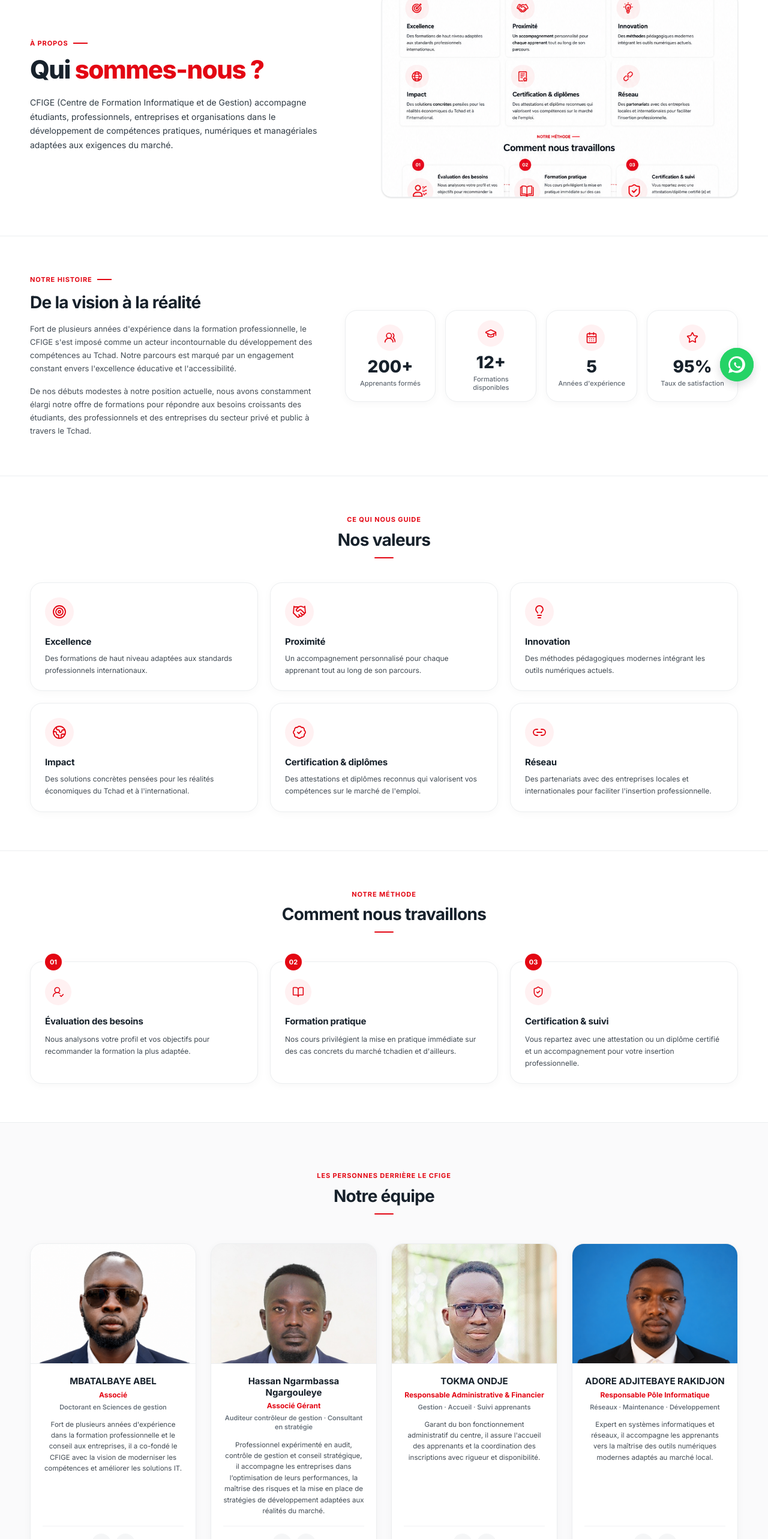
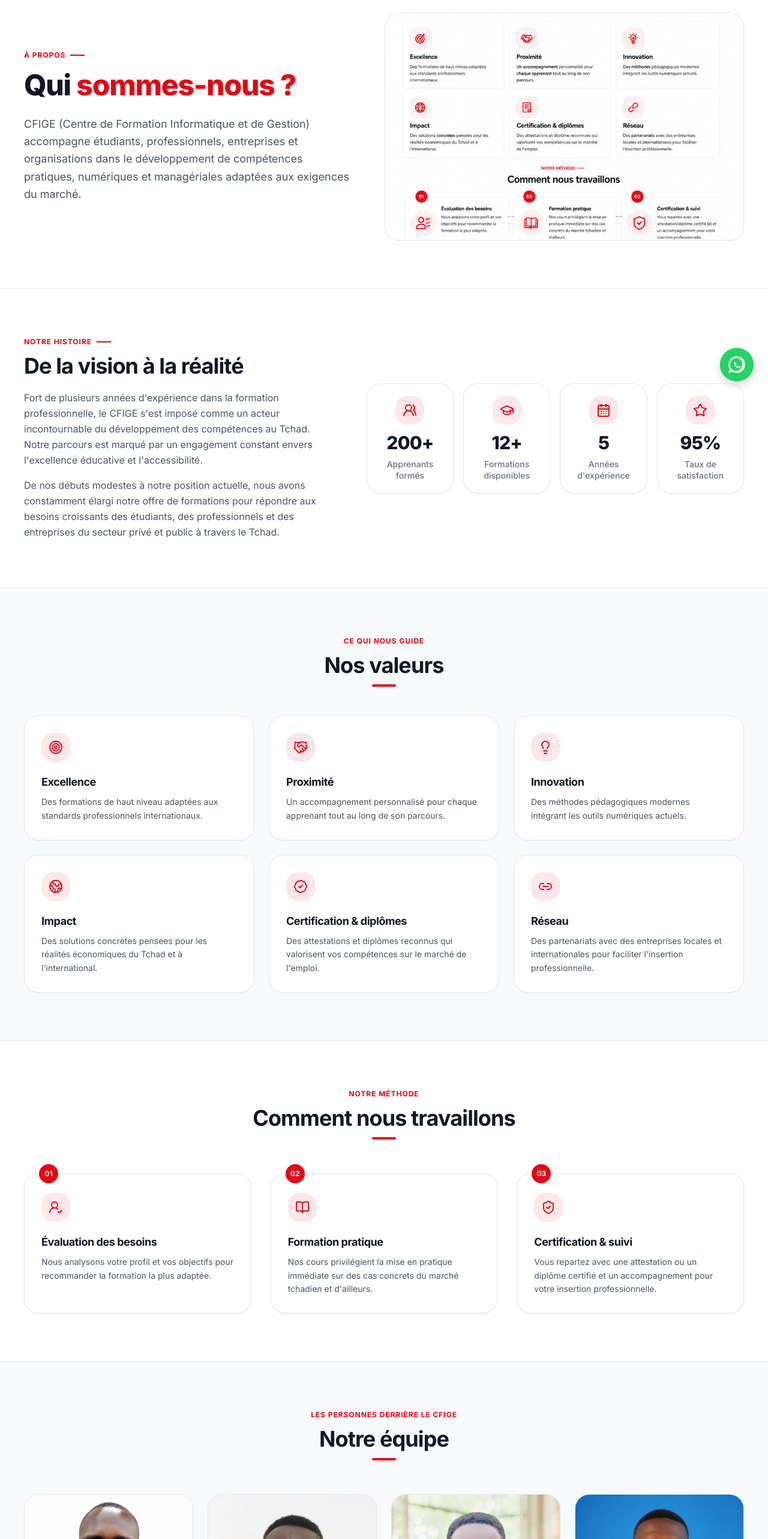
Before and after one commit to marcmahonte-art/cfige-tchad, a Next.js app: page /a-propos in a window 1280 px wide. Shown: the part 140-2706 px from the top of the page at 60% size. Built offline with nearby package versions, Linux system fonts and the light colour scheme.

Commit message:
Harmonisation typographie et echelle de texte avec le Design System CFIGE

```diff
--- a/src/components/about/about-hero.tsx
+++ b/src/components/about/about-hero.tsx
@@ -3,25 +3,25 @@
 export function AboutHero() {
   return (
     <section
-      className="relative bg-white pt-8 pb-12 lg:pt-12 lg:pb-16 overflow-hidden border-b border-[#ECEEF0]"
+      className="relative bg-white py-12 sm:py-16 lg:py-20 border-b border-gray-200 overflow-hidden"
       aria-labelledby="about-hero-title"
     >
-      <div className="container-site">
-        <div className="grid grid-cols-1 lg:grid-cols-[0.95fr_1.05fr] gap-8 lg:gap-12 items-center">
+      <div className="cfige-container">
+        <div className="grid grid-cols-1 lg:grid-cols-[1fr_1.1fr] gap-8 lg:gap-14 items-center">
           <div>
             <div className="flex items-center gap-2">
-              <span className="text-[11px] font-bold uppercase tracking-[0.08em] text-[#E30613]">
+              <span className="text-xs font-bold uppercase tracking-[0.08em] text-primary">
                 À PROPOS
               </span>
-              <span className="h-[2px] w-6 bg-[#E30613]" />
+              <span className="h-0.5 w-6 bg-primary" />
             </div>
             <h1
               id="about-hero-title"
-              className="mt-3 text-3xl sm:text-4xl lg:text-[42px] font-extrabold leading-[1.1] tracking-[-0.035em] text-[#17212B]"
+              className="mt-3 text-3xl sm:text-4xl lg:text-5xl font-extrabold leading-tight tracking-tight text-gray-900"
             >
-              Qui <span className="text-[#E30613]">sommes-nous ?</span>
+              Qui <span className="text-primary">sommes-nous ?</span>
             </h1>
-            <p className="mt-5 text-[13px] sm:text-[14px] leading-[1.7] text-[#303B45] max-w-[480px]">
+            <p className="mt-5 text-base sm:text-lg leading-relaxed text-gray-600 max-w-xl">
               CFIGE (Centre de Formation Informatique et de Gestion) accompagne
               étudiants, professionnels, entreprises et organisations dans le
               développement de compétences pratiques, numériques et managériales
@@ -29,14 +29,14 @@
             </p>
           </div>
 
-          <div className="relative h-[260px] sm:h-[320px] lg:h-[340px] w-full rounded-lg overflow-hidden border border-[#ECEEF0] shadow-sm bg-[#FAFAFB]">
+          <div className="relative h-[280px] sm:h-[340px] lg:h-[380px] w-full rounded-2xl overflow-hidden border border-gray-200 shadow-cfige-sm bg-gray-50">
             <Image
               src="/images/apropos/apropos.png"
               alt="CFIGE campus et apprenants"
               fill
               priority
               className="object-cover object-center"
-              sizes="(max-width: 768px) 100vw, (max-width: 1200px) 50vw, 580px"
+              sizes="(max-width: 768px) 100vw, (max-width: 1200px) 50vw, 600px"
             />
           </div>
         </div>
--- a/src/components/about/history-section.tsx
+++ b/src/components/about/history-section.tsx
@@ -10,51 +10,53 @@
 
 export function HistorySection() {
   return (
-    <section className="cfige-section bg-white py-12 lg:py-16 border-b border-[#ECEEF0]" aria-labelledby="history-title">
-      <div className="container-site">
-        <div className="grid grid-cols-1 lg:grid-cols-[0.85fr_1.15fr] gap-8 lg:gap-10 items-center">
+    <section className="cfige-section bg-white border-b border-gray-200" aria-labelledby="history-title">
+      <div className="cfige-container">
+        <div className="grid grid-cols-1 lg:grid-cols-[0.9fr_1.1fr] gap-10 lg:gap-14 items-center">
           <div>
             <div className="flex items-center gap-2">
-              <span className="text-[11px] font-bold uppercase tracking-[0.08em] text-[#E30613]">
+              <span className="text-xs font-bold uppercase tracking-[0.08em] text-primary">
                 NOTRE HISTOIRE
               </span>
-              <span className="h-[2px] w-6 bg-[#E30613]" />
+              <span className="h-0.5 w-6 bg-primary" />
             </div>
             <h2
               id="history-title"
-              className="mt-3 text-2xl sm:text-[28px] font-bold leading-[34px] tracking-[-0.025em] text-[#17212B]"
+              className="mt-3 text-2xl sm:text-3xl lg:text-4xl font-bold tracking-tight text-gray-900"
             >
               De la vision à la réalité
             </h2>
-            <p className="mt-4 text-[12.5px] sm:text-[13px] leading-[1.7] text-[#434C55]">
+            <div className="mt-5 space-y-4 text-sm sm:text-base leading-relaxed text-gray-600">
+              <p>
                 Fort de plusieurs années d'expérience dans la formation professionnelle,
                 le CFIGE s'est imposé comme un acteur incontournable du développement
                 des compétences au Tchad. Notre parcours est marqué par un engagement
                 constant envers l'excellence éducative et l'accessibilité.
               </p>
-            <p className="mt-4 text-[12.5px] sm:text-[13px] leading-[1.7] text-[#434C55]">
+              <p>
                 De nos débuts modestes à notre position actuelle, nous avons constamment
                 élargi notre offre de formations pour répondre aux besoins croissants
                 des étudiants, des professionnels et des entreprises du secteur privé
                 et public à travers le Tchad.
               </p>
             </div>
+          </div>
 
-          <div className="grid grid-cols-2 sm:grid-cols-4 gap-3 sm:gap-4">
+          <div className="grid grid-cols-2 sm:grid-cols-4 gap-4">
             {stats.map((s) => {
               const Icon = statIcons[s.icon] || Star;
               return (
                 <div
                   key={s.label}
-                  className="flex flex-col items-center justify-center p-4 rounded-xl border border-[#ECEEF0] bg-white shadow-[0_3px_14px_rgba(17,30,42,0.035)] text-center transition-transform hover:-translate-y-0.5"
+                  className="flex flex-col items-center justify-center p-5 rounded-2xl border border-gray-200 bg-white shadow-cfige-sm text-center transition-all duration-300 hover:border-primary hover:shadow-cfige-md hover:-translate-y-0.5"
                 >
-                  <span className="flex h-11 w-11 items-center justify-center rounded-full bg-[#FFF1F2] text-[#E30613] mb-3">
-                    <Icon className="h-5 w-5" strokeWidth={2} />
+                  <span className="flex h-12 w-12 items-center justify-center rounded-xl bg-primary-light text-primary mb-3">
+                    <Icon className="h-6 w-6" strokeWidth={2} />
                   </span>
-                  <span className="text-[26px] sm:text-[28px] font-extrabold leading-none text-[#17212B]">
+                  <span className="text-2xl sm:text-3xl font-extrabold text-gray-900 tracking-tight">
                     {s.value}
                   </span>
-                  <span className="mt-2 text-[11px] font-medium leading-tight text-[#626A73]">
+                  <span className="mt-2 text-xs sm:text-sm font-medium leading-snug text-gray-500">
                     {s.label}
                   </span>
                 </div>
--- a/src/components/about/method-section.tsx
+++ b/src/components/about/method-section.tsx
@@ -10,47 +10,47 @@
 export function MethodSection() {
   return (
     <section
-      className="cfige-section bg-white py-12 lg:py-16 border-b border-[#ECEEF0]"
+      className="cfige-section bg-white border-b border-gray-200"
       aria-labelledby="method-title"
     >
-      <div className="container-site">
+      <div className="cfige-container">
         <div className="mx-auto max-w-2xl text-center">
-          <p className="text-[11px] font-bold uppercase tracking-[0.08em] text-[#E30613]">
+          <p className="text-xs font-bold uppercase tracking-[0.08em] text-primary">
             NOTRE MÉTHODE
           </p>
           <h2
             id="method-title"
-            className="mt-2 text-2xl sm:text-[28px] font-bold leading-[34px] tracking-[-0.025em] text-[#17212B]"
+            className="mt-3 text-2xl sm:text-3xl lg:text-4xl font-bold tracking-tight text-gray-900"
           >
             Comment nous travaillons
           </h2>
-          <span className="mx-auto mt-3 block h-0.5 w-8 rounded-full bg-[#E30613]" />
+          <span className="mx-auto mt-3 block h-1 w-10 rounded-full bg-primary" />
         </div>
 
-        <div className="mt-12 grid grid-cols-1 md:grid-cols-3 gap-6 lg:gap-5">
+        <div className="mt-14 grid grid-cols-1 md:grid-cols-3 gap-8">
           {methods.map((m) => {
             const Icon = methodIcons[m.icon] || UserRoundCheck;
             return (
               <article
                 key={m.number}
-                className="group relative flex flex-col rounded-xl border border-[#ECEEF0] bg-white p-6 pt-7 shadow-[0_3px_14px_rgba(17,30,42,0.035)] transition-all hover:border-red-200 hover:shadow-[0_10px_26px_rgba(17,30,42,0.07)]"
+                className="group relative flex flex-col rounded-2xl border border-gray-200 bg-white p-7 pt-8 shadow-cfige-sm transition-all duration-300 hover:border-primary hover:shadow-cfige-md hover:-translate-y-1"
               >
                 {/* Floating number badge */}
                 <span
-                  className="absolute -top-3.5 left-6 flex h-7 w-7 items-center justify-center rounded-full bg-[#E30613] text-[11px] font-bold text-white shadow-sm ring-4 ring-white"
+                  className="absolute -top-4 left-6 flex h-8 w-8 items-center justify-center rounded-full bg-primary text-xs font-bold text-white shadow-sm ring-4 ring-white"
                   aria-hidden="true"
                 >
                   {m.number}
                 </span>
 
-                <div className="flex h-11 w-11 items-center justify-center rounded-full bg-[#FFF1F2] text-[#E30613] mb-4">
-                  <Icon className="h-5 w-5" strokeWidth={1.9} />
+                <div className="flex h-12 w-12 items-center justify-center rounded-xl bg-primary-light text-primary mb-5">
+                  <Icon className="h-6 w-6" strokeWidth={1.9} />
                 </div>
 
-                <h3 className="text-[15px] font-bold tracking-[-0.015em] text-[#17212B]">
+                <h3 className="text-lg font-bold tracking-tight text-gray-900">
                   {m.title}
                 </h3>
-                <p className="mt-2 text-[12px] leading-[1.65] text-[#414A53]">
+                <p className="mt-2 text-sm leading-relaxed text-gray-600">
                   {m.description}
                 </p>
               </article>
--- a/src/components/about/team-section.tsx
+++ b/src/components/about/team-section.tsx
@@ -5,74 +5,74 @@
 export function TeamSection() {
   return (
     <section
-      className="cfige-section bg-[#FAFAFB] py-14 lg:py-20 border-b border-[#ECEEF0]"
+      className="cfige-section bg-gray-50 border-b border-gray-200"
       aria-labelledby="team-title"
     >
-      <div className="container-site">
+      <div className="cfige-container">
         <div className="mx-auto max-w-2xl text-center">
-          <p className="text-[11px] font-bold uppercase tracking-[0.08em] text-[#E30613]">
+          <p className="text-xs font-bold uppercase tracking-[0.08em] text-primary">
             LES PERSONNES DERRIÈRE LE CFIGE
           </p>
           <h2
             id="team-title"
-            className="mt-2 text-2xl sm:text-[28px] font-bold leading-[34px] tracking-[-0.025em] text-[#17212B]"
+            className="mt-3 text-2xl sm:text-3xl lg:text-4xl font-bold tracking-tight text-gray-900"
           >
             Notre équipe
           </h2>
-          <span className="mx-auto mt-3 block h-0.5 w-8 rounded-full bg-[#E30613]" />
+          <span className="mx-auto mt-3 block h-1 w-10 rounded-full bg-primary" />
         </div>
 
-        <div className="mt-12 grid grid-cols-1 sm:grid-cols-2 lg:grid-cols-4 gap-5 lg:gap-6">
+        <div className="mt-14 grid grid-cols-1 sm:grid-cols-2 lg:grid-cols-4 gap-6">
           {team.map((m) => (
             <article
               key={m.name}
-              className="group flex flex-col rounded-xl border border-[#ECEEF0] bg-white shadow-[0_3px_14px_rgba(17,30,42,0.035)] overflow-hidden transition-all duration-300 hover:border-red-200 hover:shadow-[0_12px_28px_rgba(17,30,42,0.08)] hover:-translate-y-1"
+              className="group flex flex-col rounded-2xl border border-gray-200 bg-white shadow-cfige-sm overflow-hidden transition-all duration-300 hover:border-primary hover:shadow-cfige-lg hover:-translate-y-1"
             >
               {/* Photo */}
-              <div className="relative h-[200px] w-full bg-[#F1F2F3] overflow-hidden border-b border-[#ECEEF0]">
+              <div className="relative h-[220px] w-full bg-gray-100 overflow-hidden border-b border-gray-200">
                 <Image
                   src={m.image}
                   alt={m.name}
                   fill
-                  className="object-cover object-top transition-transform duration-300 group-hover:scale-105"
+                  className="object-cover object-top transition-transform duration-500 group-hover:scale-105"
                   sizes="(max-width: 640px) 100vw, (max-width: 1024px) 50vw, 25vw"
                 />
               </div>
 
               {/* Contenu */}
-              <div className="p-4 sm:p-5 flex flex-col flex-grow text-center">
-                <h3 className="text-[15px] font-bold leading-tight text-[#17212B]">
+              <div className="p-5 flex flex-col flex-grow text-center">
+                <h3 className="text-base font-bold leading-snug text-gray-900">
                   {m.name}
                 </h3>
-                <p className="text-[12px] font-bold text-[#E30613] mt-1">
+                <p className="text-xs font-bold uppercase tracking-wider text-primary mt-1">
                   {m.role}
                 </p>
                 {m.subtitle && (
-                  <p className="text-[11px] font-semibold text-[#69737D] mt-1 leading-snug">
+                  <p className="text-xs font-medium text-gray-500 mt-1 leading-snug">
                     {m.subtitle}
                   </p>
                 )}
-                <p className="mt-3 text-[11.5px] leading-[1.6] text-[#414A53] flex-grow">
+                <p className="mt-3 text-xs sm:text-sm leading-relaxed text-gray-600 flex-grow">
                   {m.bio}
                 </p>
 
                 {/* Social & Contact */}
-                <div className="mt-4 pt-3 border-t border-[#F1F2F4] flex justify-center space-x-2">
+                <div className="mt-5 pt-4 border-t border-gray-100 flex justify-center space-x-3">
                   <a
                     href={m.linkedin}
                     target="_blank"
                     rel="noopener noreferrer"
                     aria-label={`Profil LinkedIn de ${m.name}`}
-                    className="flex h-8 w-8 items-center justify-center rounded-full bg-[#F5F6F7] text-[#626A73] transition-colors hover:bg-[#FFF1F2] hover:text-[#E30613]"
+                    className="flex h-9 w-9 items-center justify-center rounded-full bg-gray-100 text-gray-600 transition-colors hover:bg-primary-light hover:text-primary"
                   >
-                    <Linkedin className="h-3.5 w-3.5" />
+                    <Linkedin className="h-4 w-4" />
                   </a>
                   <a
                     href={`mailto:${m.email}`}
                     aria-label={`Envoyer un email à ${m.name}`}
-                    className="flex h-8 w-8 items-center justify-center rounded-full bg-[#F5F6F7] text-[#626A73] transition-colors hover:bg-[#FFF1F2] hover:text-[#E30613]"
+                    className="flex h-9 w-9 items-center justify-center rounded-full bg-gray-100 text-gray-600 transition-colors hover:bg-primary-light hover:text-primary"
                   >
-                    <Mail className="h-3.5 w-3.5" />
+                    <Mail className="h-4 w-4" />
                   </a>
                 </div>
               </div>
--- a/src/components/about/values-section.tsx
+++ b/src/components/about/values-section.tsx
@@ -13,38 +13,38 @@
 export function ValuesSection() {
   return (
     <section
-      className="cfige-section bg-white py-12 lg:py-16 border-b border-[#ECEEF0]"
+      className="cfige-section bg-gray-50 border-b border-gray-200"
       aria-labelledby="values-title"
     >
-      <div className="container-site">
+      <div className="cfige-container">
         <div className="mx-auto max-w-2xl text-center">
-          <p className="text-[11px] font-bold uppercase tracking-[0.08em] text-[#E30613]">
+          <p className="text-xs font-bold uppercase tracking-[0.08em] text-primary">
             CE QUI NOUS GUIDE
           </p>
           <h2
             id="values-title"
-            className="mt-2 text-2xl sm:text-[28px] font-bold leading-[34px] tracking-[-0.025em] text-[#17212B]"
+            className="mt-3 text-2xl sm:text-3xl lg:text-4xl font-bold tracking-tight text-gray-900"
           >
             Nos valeurs
           </h2>
-          <span className="mx-auto mt-3 block h-0.5 w-8 rounded-full bg-[#E30613]" />
+          <span className="mx-auto mt-3 block h-1 w-10 rounded-full bg-primary" />
         </div>
 
-        <div className="mt-10 grid grid-cols-1 md:grid-cols-2 lg:grid-cols-3 gap-4 lg:gap-5">
+        <div className="mt-12 grid grid-cols-1 md:grid-cols-2 lg:grid-cols-3 gap-6">
           {values.map((v) => {
             const Icon = valueIcons[v.icon] || Target;
             return (
               <div
                 key={v.title}
-                className="flex flex-col p-5 sm:p-6 rounded-xl border border-[#ECEEF0] bg-white shadow-[0_3px_14px_rgba(17,30,42,0.03)] transition-all hover:border-red-200 hover:shadow-[0_8px_24px_rgba(17,30,42,0.06)]"
+                className="flex flex-col p-6 sm:p-7 rounded-2xl border border-gray-200 bg-white shadow-cfige-sm transition-all duration-300 hover:border-primary hover:shadow-cfige-md hover:-translate-y-1"
               >
-                <div className="flex h-12 w-12 items-center justify-center rounded-full bg-[#FFF1F2] text-[#E30613] mb-4 shrink-0">
+                <div className="flex h-12 w-12 items-center justify-center rounded-xl bg-primary-light text-primary mb-5 shrink-0">
                   <Icon className="h-6 w-6" strokeWidth={1.8} />
                 </div>
-                <h3 className="text-[15px] font-bold leading-5 tracking-[-0.015em] text-[#17212B]">
+                <h3 className="text-lg font-bold tracking-tight text-gray-900">
                   {v.title}
                 </h3>
-                <p className="mt-2 text-[12px] leading-[1.65] text-[#414A53]">
+                <p className="mt-2 text-sm leading-relaxed text-gray-600">
                   {v.description}
                 </p>
               </div>
```
Lines whose indentation alone changed are shown as unchanged.
